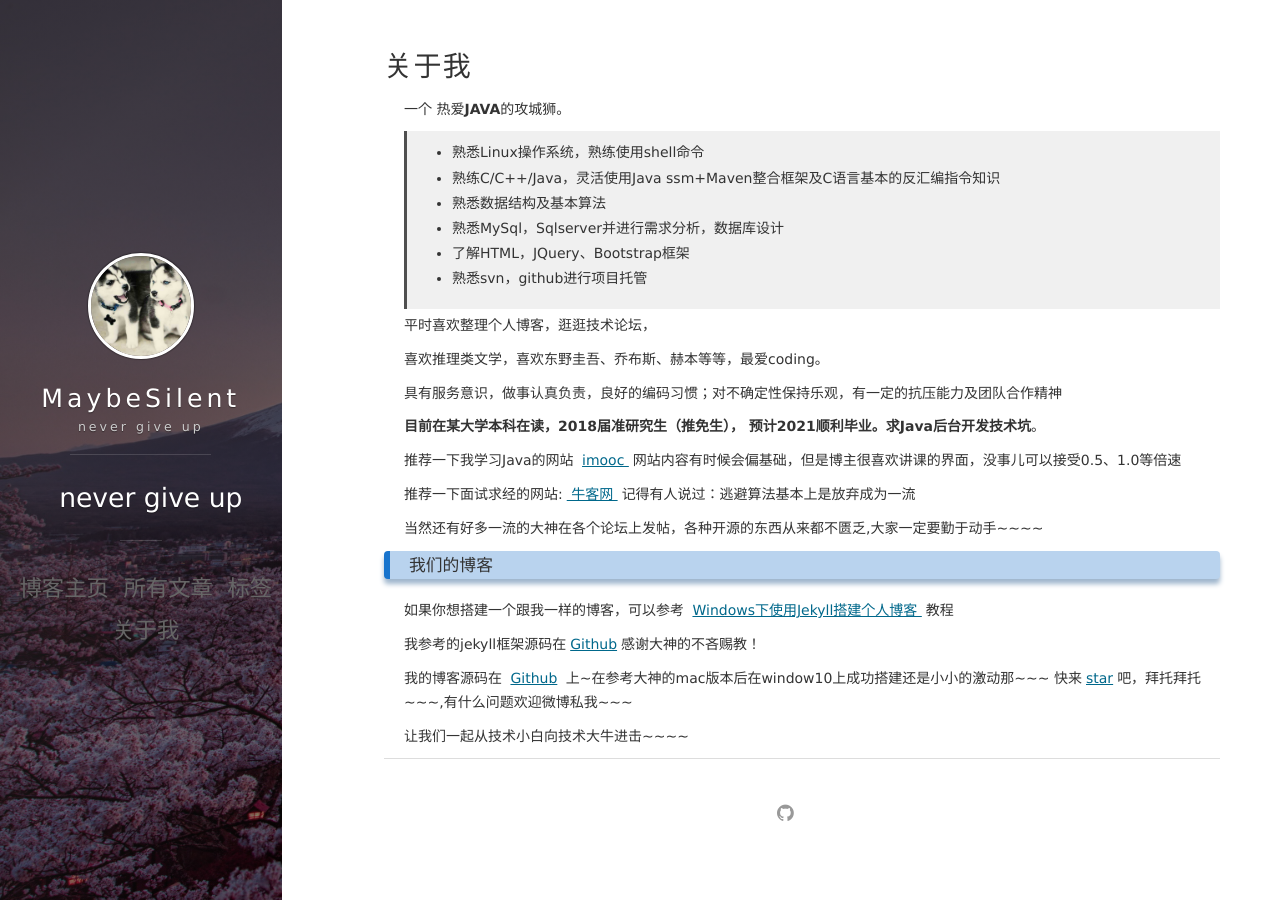
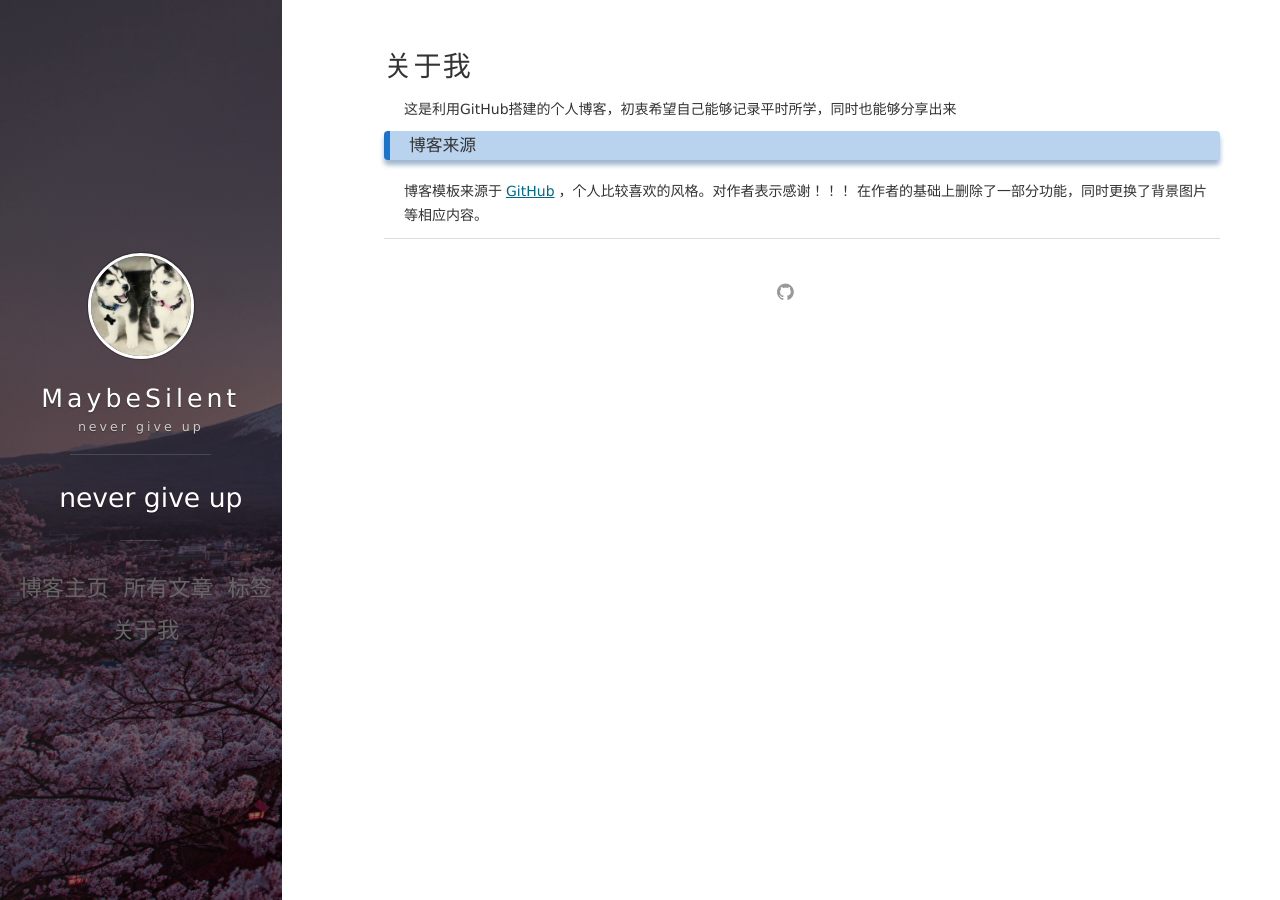
Before and after one commit to MaybeSilent/MaybeSilent.github.io, a Jekyll site: the page built from about.md, in a window 1280 px wide. Built offline with Jekyll 4.4.1, drawn with Linux system fonts in a browser that asks for light colours; nearby versions of some CDN libraries.

Commit message:
adjust to github

```diff
--- a/about.md
+++ b/about.md
@@ -2,42 +2,7 @@
 layout: page
 title: 关于我
 ---
-
-一个 热爱<strong>JAVA</strong>的攻城狮。
->* 熟悉Linux操作系统，熟练使用shell命令
->* 熟练C/C++/Java，灵活使用Java ssm+Maven整合框架及C语言基本的反汇编指令知识
->* 熟悉数据结构及基本算法
->* 熟悉MySql，Sqlserver并进行需求分析，数据库设计
->* 了解HTML，JQuery、Bootstrap框架
->* 熟悉svn，github进行项目托管
-<p>
-平时喜欢整理个人博客，逛逛技术论坛，
-<p>
-喜欢推理类文学，喜欢东野圭吾、乔布斯、赫本等等，最爱coding。
-<p>
-具有服务意识，做事认真负责，良好的编码习惯；对不确定性保持乐观，有一定的抗压能力及团队合作精神
-<p>
-<strong>目前在某大学本科在读，2018届准研究生（推免生）， 预计2021顺利毕业。求Java后台开发技术坑</strong>。
-<p>
-
-推荐一下我学习Java的网站
-<a target="_blank" href="http://www.imooc.com"> imooc </a>
-网站内容有时候会偏基础，但是博主很喜欢讲课的界面，没事儿可以接受0.5、1.0等倍速
-<p>
-推荐一下面试求经的网站:<a target="_blank" href="https://www.nowcoder.com"> 牛客网 </a>记得有人说过：逃避算法基本上是放弃成为一流
-
-<p>当然还有好多一流的大神在各个论坛上发帖，各种开源的东西从来都不匮乏,大家一定要勤于动手~~~~
-<h3> 我们的博客 </h3>
-
-<p>
-
-如果你想搭建一个跟我一样的博客，可以参考
-<a href="/2017/03/jekyll_tutorials1/"> Windows下使用Jekyll搭建个人博客 </a>
-教程
-<p>
-我参考的jekyll框架源码在<a target="_blank" href='https://github.com/leopardpan/leopardpan.github.io/'>Github</a>感谢大神的不吝赐教！
-<p>
-我的博客源码在 <a target="_blank" href='https://github.com/nilzzzz/nilzzzz.github.io/'>Github</a> 上~在参考大神的mac版本后在window10上成功搭建还是小小的激动那~~~
-快来<a target="_blank" href='https://github.com/nilzzzz/nilzzzz.github.io/'>star</a>吧，拜托拜托~~~,有什么问题欢迎微博私我~~~
-<p>
-让我们一起从技术小白向技术大牛进击~~~~
+这是利用GitHub搭建的个人博客，初衷希望自己能够记录平时所学，同时也能够分享出来
+<h3> 博客来源 </h3>
+博客模板来源于[GitHub](https://github.com/nilzzzz/nilzzzz.github.io/)，个人比较喜欢的风格。对作者表示感谢！！！
+在作者的基础上删除了一部分功能，同时更换了背景图片等相应内容。
```
Also changed, not shown: index.md (deleted, +0 -37 lines), README.md, 6 other files.
